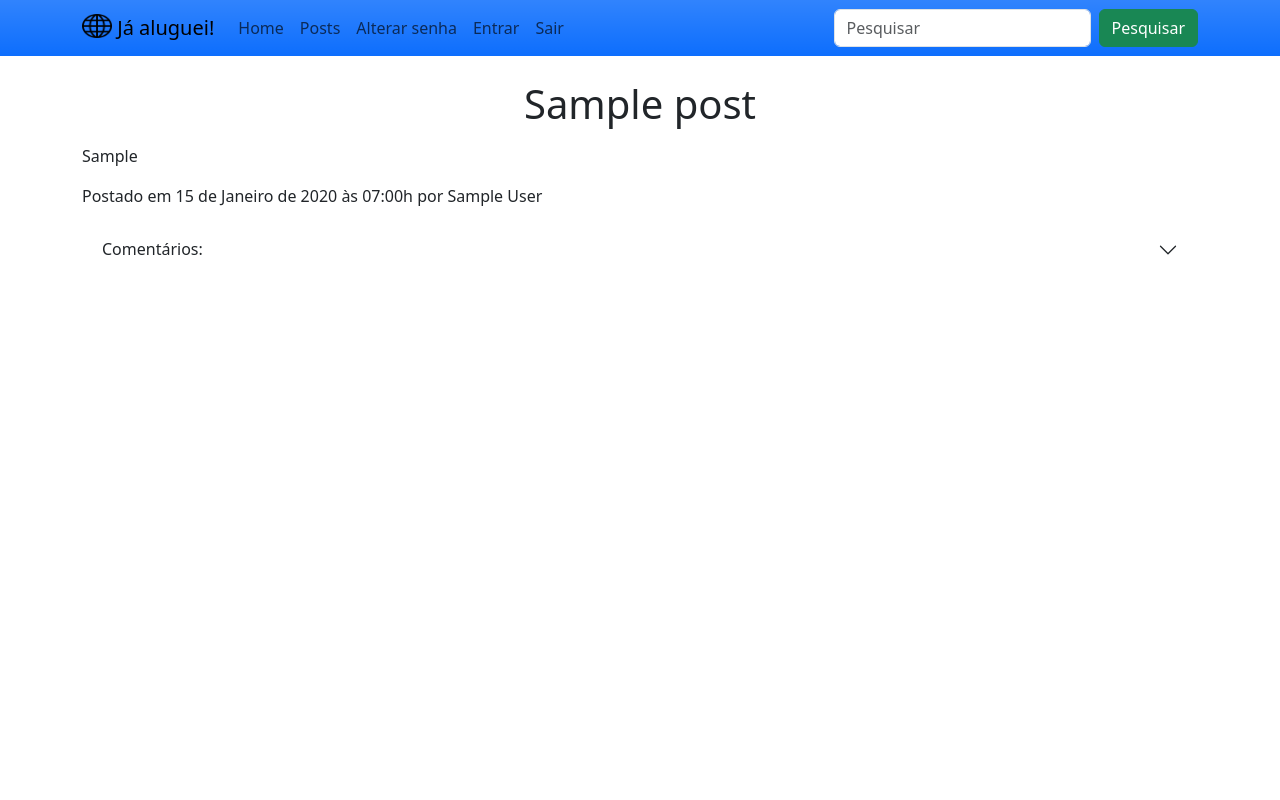
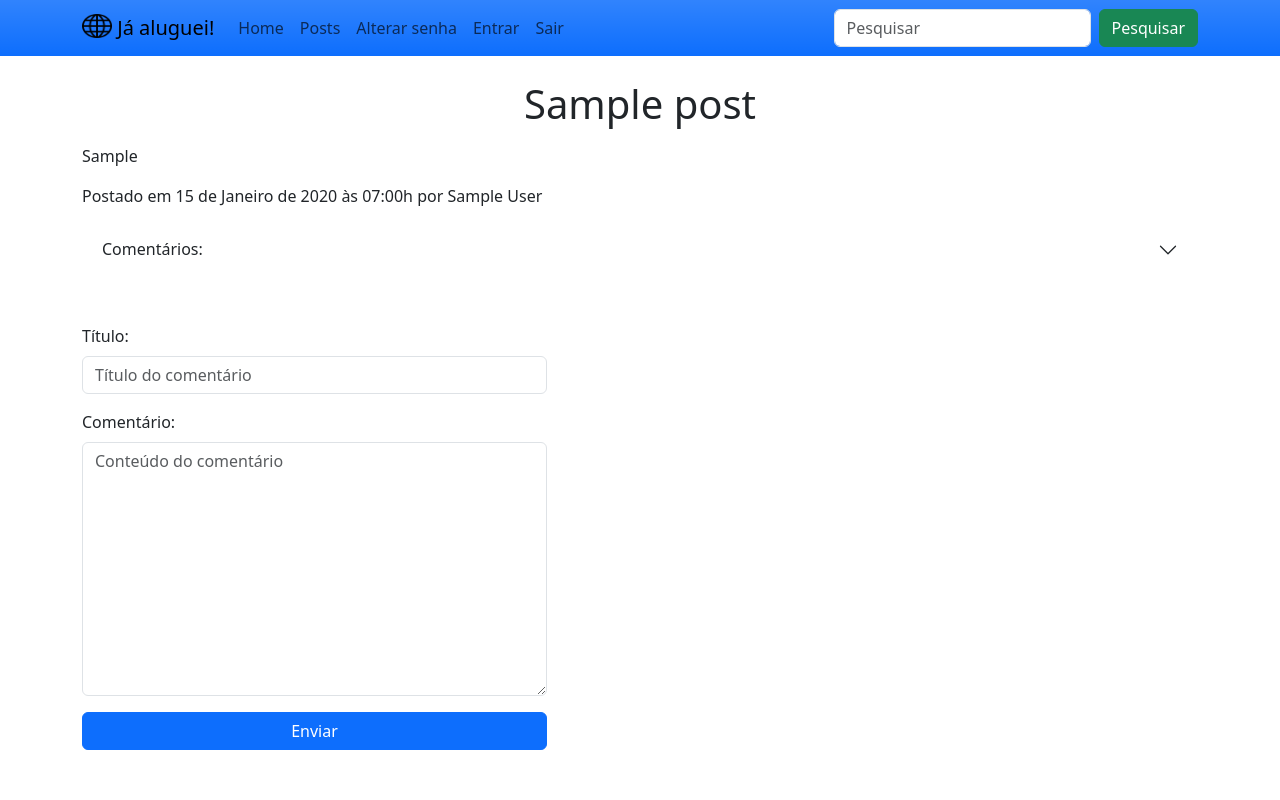
Before and after one commit to enzzoalle/Projeto-de-estudo-blog, a Django app: page / in a window 1280 px wide. Run offline with Django 5.2, Linux system fonts and the light colour scheme; tables that the repository leaves empty hold one stand-in row (values such as "Sample post"); some libraries are stand-ins or nearby versions.

Commit message:
criando o formulário dos comentários

```diff
--- /dev/null
+++ b/blogs/forms.py
@@ -0,0 +1,5 @@
+from django import forms
+
+class ComentariosForm(forms.Form):
+     titulo = forms.CharField(label='Título', max_length=55, widget=forms.TextInput(attrs={'id':'titulo-comentario', 'class': 'form-control', 'placeholder':'Título do comentário'}))
+     comentario = forms.CharField(label='Comentar', max_length=1000, widget=forms.Textarea(attrs={'id':'conteudo-comentario', 'class': 'form-control', 'placeholder':'Conteúdo do comentário'}))
--- a/blogs/templates/blogs/index.html
+++ b/blogs/templates/blogs/index.html
@@ -32,5 +32,20 @@
             </div>
       </div>
 </div>
-
+<div class="mb-5 col-12 col-lg-5">
+      <form method="post">
+            {% csrf_token %}
+            <div class="mb-3">
+                  <label for="titulo-comentario" class="form-label">Título:</label>
+                  {{ form.titulo }}
+            </div>
+            <div class="mb-3">
+                  <label for="conteudo-comentario" class="form-label">Comentário:</label>
+                  {{ form.comentario }}
+            </div>
+            <div>
+                  <button class="btn btn-primary col-12" type="submit">Enviar</button>
+            </div>
+      </form>
+</div>
 {% endblock %}
--- a/blogs/views.py
+++ b/blogs/views.py
@@ -1,10 +1,13 @@
 from django.shortcuts import render
 from .models import Post, Comentario
+from .forms import ComentariosForm
 
 def index(request):
      post = Post.objects.order_by('-data_post').first()
      comentarios = Comentario.objects.filter(post=post)
-     context = {'post':post, 'comentarios':comentarios}
+
+     form = ComentariosForm()
+     context = {'form':form, 'post':post, 'comentarios':comentarios}
      return render(request, 'blogs/index.html', context)
 
 def post_unique(request):
--- a/requirements.txt
+++ b/requirements.txt
@@ -1,5 +1,6 @@
 asgiref==3.8.1
 Django==5.0.7
 mysqlclient==2.2.4
+pillow==11.2.1
 python-dotenv==1.0.1
 sqlparse==0.5.3
```
Also changed, not shown: blogs/migrations/0002_alter_comentario_conteudo_alter_post_conteudo.py (added), 1 other file.
